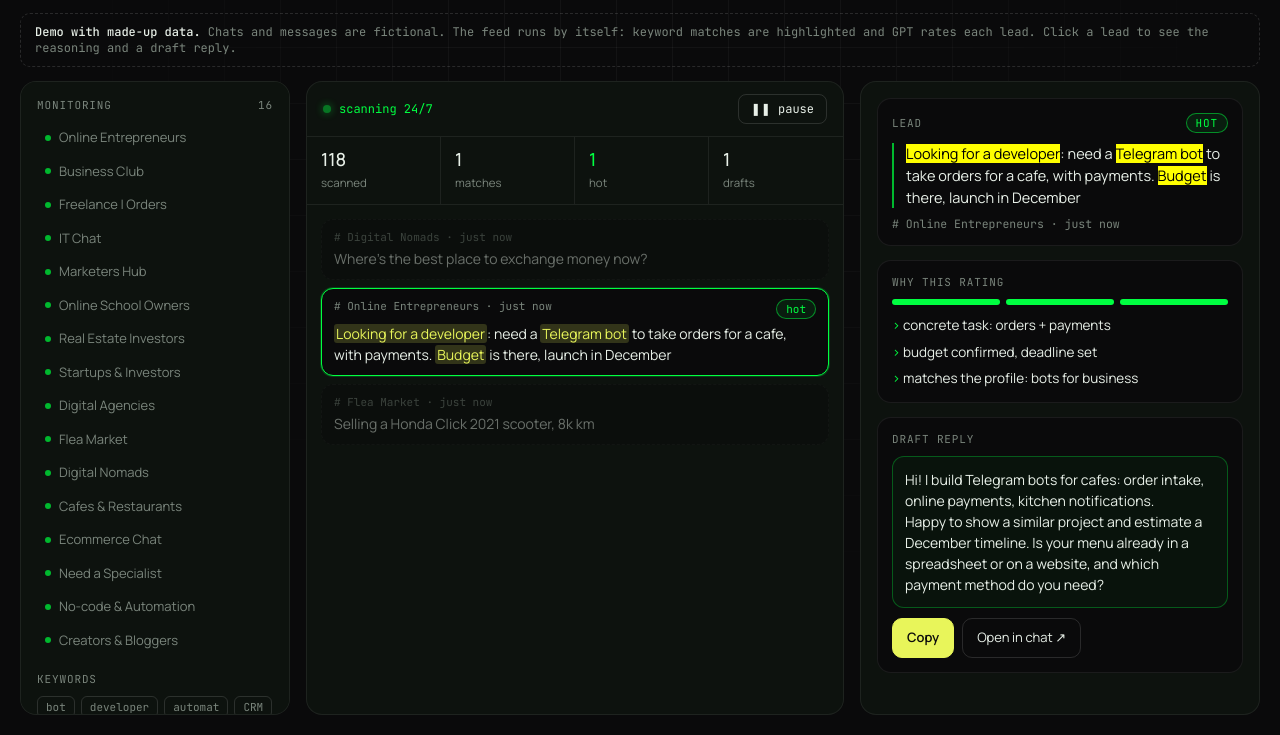
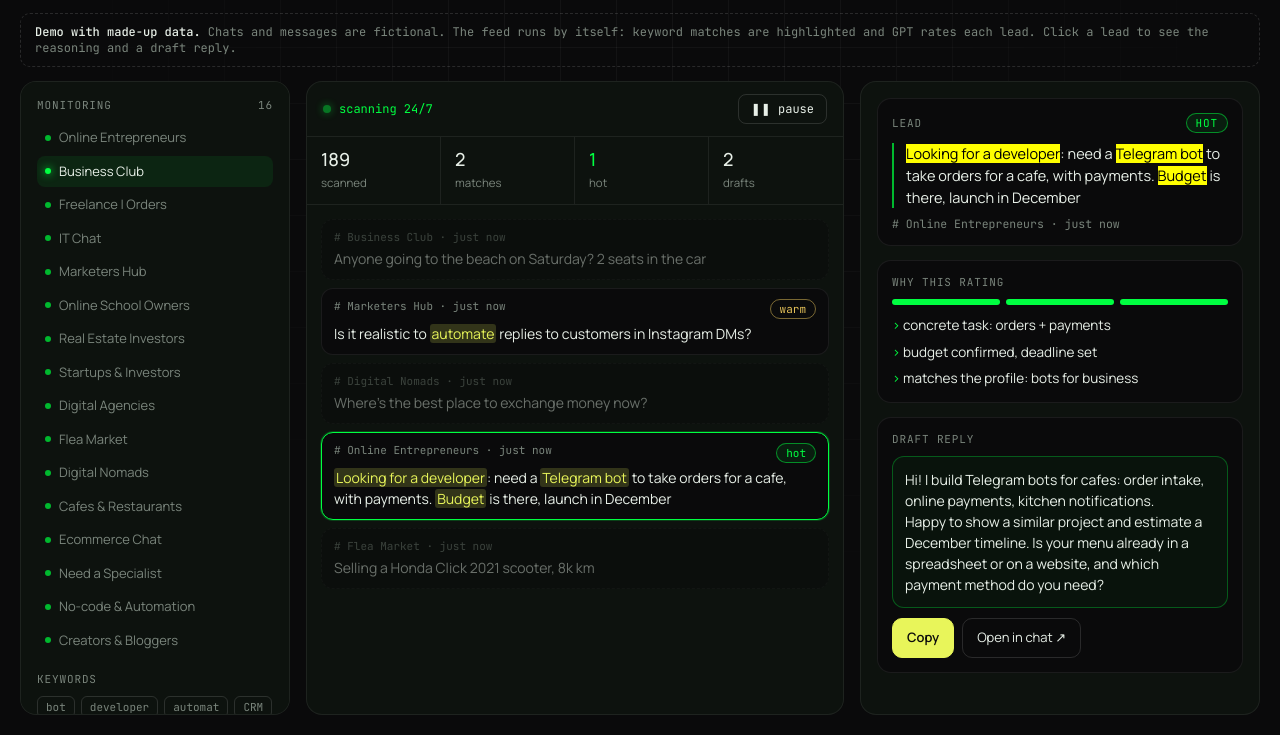
Before and after one commit to mikeabakumoff/awelabs-order-radar-demo, a plain HTML site: page index.html in a window 1280 px wide. Shown: the part 65-800 px from the top of the page. Drawn offline with Linux system fonts and the light colour scheme.

Commit message:
Faster demo pacing
Co-Authored-By: Claude Opus 5.5 <noreply@anthropic.com>

```diff
--- a/index.html
+++ b/index.html
@@ -226,7 +226,7 @@ function select(rec){var t=T[L],info=rec.f[2];sel=rec;
   var cp=$('cp');if(cp)cp.onclick=function(){try{navigator.clipboard.writeText(info.d)}catch(e){}cp.textContent=t.copied;cp.className='ok'};
 }
 function emptyDet(){$('det').innerHTML='<div class="box"><div class="empty"><span>( • )</span>'+T[L].empty+'</div></div>'}
-function loop(){clearInterval(timer);if(run)timer=setInterval(step,1700)}
+function loop(){clearInterval(timer);if(run)timer=setInterval(step,1100)}
 $('pause').onclick=function(){run=!run;setPause();loop()};
 document.querySelectorAll('.lang button').forEach(function(b){b.onclick=function(){L=b.dataset.set;try{localStorage.setItem('rd_lang',L)}catch(e){}
   idx=0;sel=null;items=[];c={s:0,m:0,h:0,d:0};nChats=16;$('feed').innerHTML='';apply();upC();emptyDet();step();loop()}});
@@ -240,7 +240,7 @@ apply();upC();emptyDet();step();loop();
 <script>
 (function(){
   var note=document.querySelector('.note');if(!note)return;
-  var CFG={pick:'#feed .it.match',target:'#det',label:{ru:'Разобрать горячий лид',en:'Analyze a lead'},wait:{ru:'Ищу совпадения...',en:'Scanning...'}};
+  var CFG={force:'step',pick:'#feed .it.match',target:'#det',label:{ru:'Разобрать горячий лид',en:'Analyze a lead'},wait:{ru:'Ищу совпадения...',en:'Scanning...'}};
   var b=document.createElement('button');b.className='mrun';b.type='button';b.innerHTML='<i>&#9654;</i><span></span>';
   note.parentNode.insertBefore(b,note.nextSibling);
   function lang(){return (document.documentElement.lang||'ru').slice(0,2)==='en'?'en':'ru'}
@@ -248,7 +248,7 @@ apply();upC();emptyDet();step();loop();
   label();new MutationObserver(function(){label()}).observe(document.documentElement,{attributes:true,attributeFilter:['lang']});
   function go(){var el=document.querySelector(CFG.pick);if(!el)return false;el.click();
     setTimeout(function(){var t=document.querySelector(CFG.target);t=t?(t.closest('.panel')||t):null;if(t){window.scrollTo({top:t.getBoundingClientRect().top+window.pageYOffset-8,behavior:'smooth'})}},150);return true}
-  b.onclick=function(){if(go())return;b.disabled=true;label(CFG.wait[lang()]);var n=0,iv=setInterval(function(){n++;if(go()||n>40){clearInterval(iv);b.disabled=false;label()}},400)};
+  b.onclick=function(){if(go())return;b.disabled=true;label(CFG.wait[lang()]);var n=0,iv=setInterval(function(){n++;if(CFG.force){try{window[CFG.force]()}catch(e){}}if(go()||n>40){clearInterval(iv);b.disabled=false;label()}},400)};
 })();
 </script>
 <!-- AweLabs analytics -->
```
